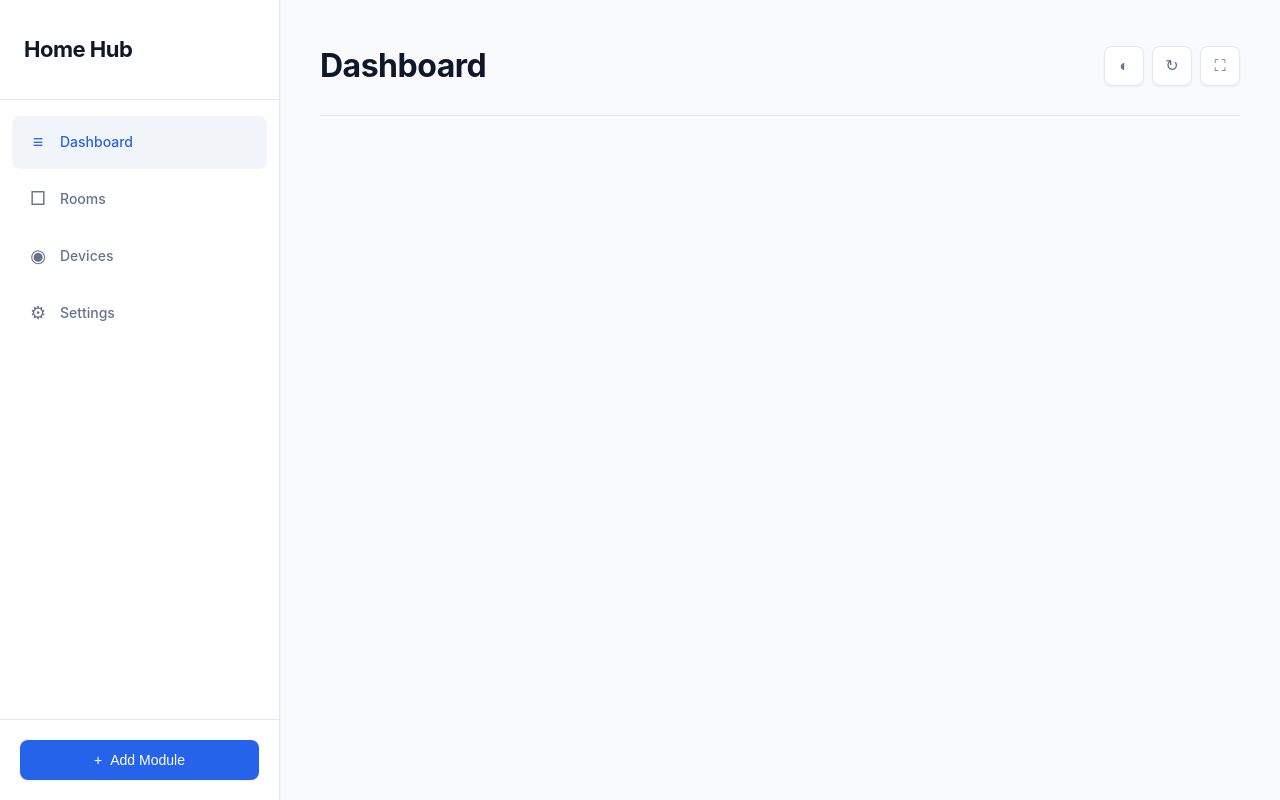
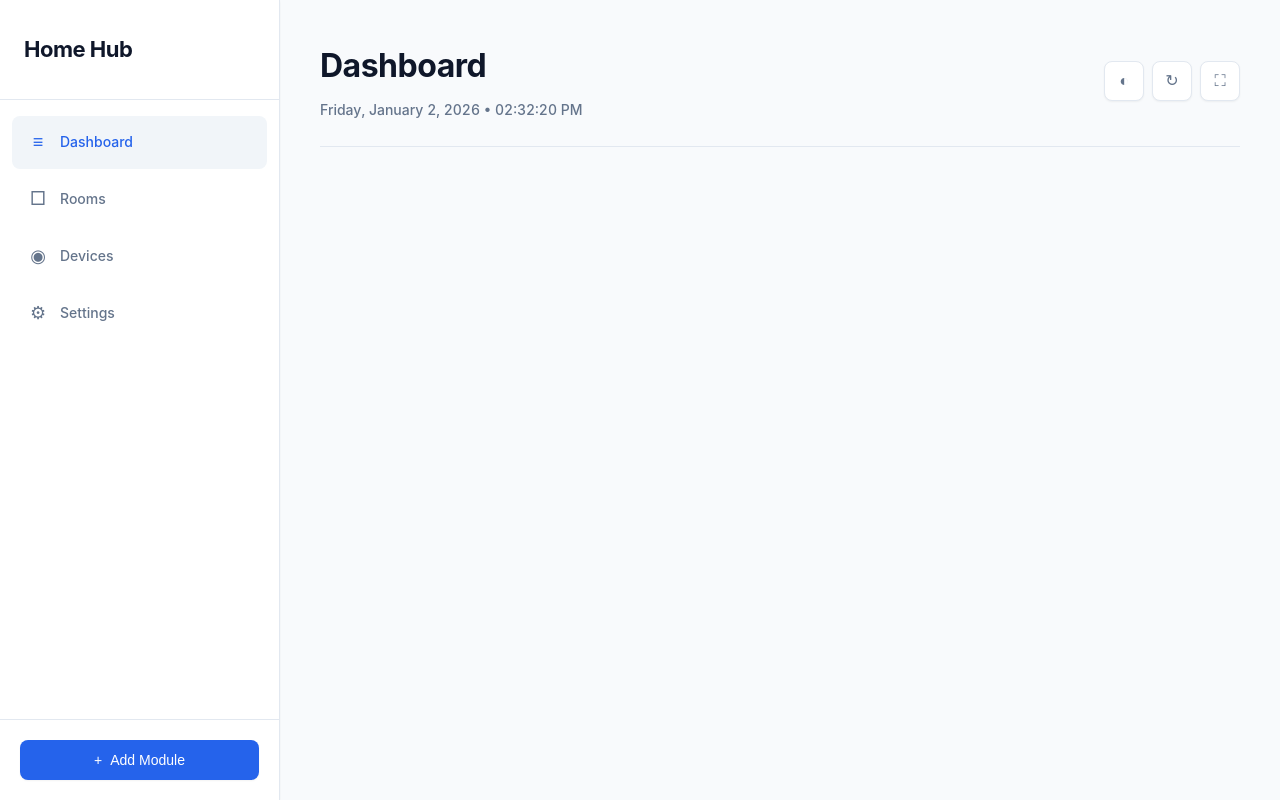
Before and after one commit to yigitcnsn/home-hub, a plain HTML site: page index.html in a window 1280 px wide. Drawn offline with Linux system fonts and the light colour scheme.

Commit message:
Add clock display to dashboard and enhance layout
- Wrapped the page title in a new div for better structure and added a time display element in index.html.
- Implemented a clock feature in script.js that updates every second, showing the current date and time.
- Updated styles.css to style the new time display and adjust the layout of the top bar for improved visual hierarchy.

```diff
--- a/index.html
+++ b/index.html
@@ -43,7 +43,10 @@
         <!-- Main Content -->
         <main class="main-content">
             <header class="top-bar">
-                <h2 class="page-title">Dashboard</h2>
+                <div class="top-bar-left">
+                    <h2 class="page-title">Dashboard</h2>
+                    <div class="time-display" id="timeDisplay"></div>
+                </div>
                 <div class="top-bar-actions">
                     <button class="icon-btn" id="darkModeBtn" title="Toggle Dark Mode">
                         ◐
--- a/script.js
+++ b/script.js
@@ -14,6 +14,7 @@ class ModuleManager {
         this.setupEventListeners();
         this.setupDragAndDrop();
         this.renderModules();
+        this.startClock();
         console.log('[ModuleManager] Initialization complete');
     }
 
@@ -383,6 +384,37 @@ class ModuleManager {
         }
     }
 
+    startClock() {
+        this.updateTime();
+        setInterval(() => {
+            this.updateTime();
+        }, 1000);
+    }
+
+    updateTime() {
+        const timeDisplay = document.getElementById('timeDisplay');
+        if (!timeDisplay) {
+            return;
+        }
+
+        const now = new Date();
+        const options = {
+            hour: '2-digit',
+            minute: '2-digit',
+            second: '2-digit',
+            hour12: true
+        };
+        const timeString = now.toLocaleTimeString(undefined, options);
+        const dateString = now.toLocaleDateString(undefined, {
+            weekday: 'long',
+            year: 'numeric',
+            month: 'long',
+            day: 'numeric'
+        });
+
+        timeDisplay.textContent = `${dateString} • ${timeString}`;
+    }
+
     capitalizeFirst(str) {
         return str.charAt(0).toUpperCase() + str.slice(1);
     }
--- a/styles.css
+++ b/styles.css
@@ -176,11 +176,25 @@ body {
     border-bottom: 1px solid var(--border-color);
 }
 
+.top-bar-left {
+    display: flex;
+    flex-direction: column;
+    gap: 8px;
+}
+
 .page-title {
     font-size: 32px;
     font-weight: 700;
     color: var(--text-primary);
     letter-spacing: -0.5px;
+    margin: 0;
+}
+
+.time-display {
+    font-size: 14px;
+    color: var(--text-secondary);
+    font-weight: 500;
+    font-variant-numeric: tabular-nums;
 }
 
 .top-bar-actions {
```
